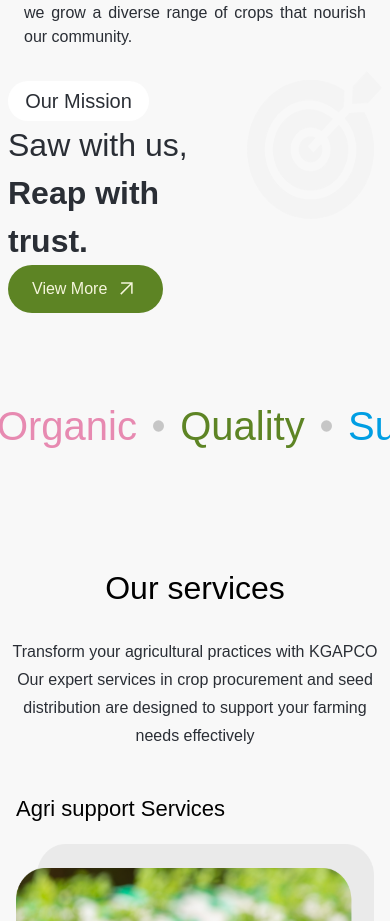
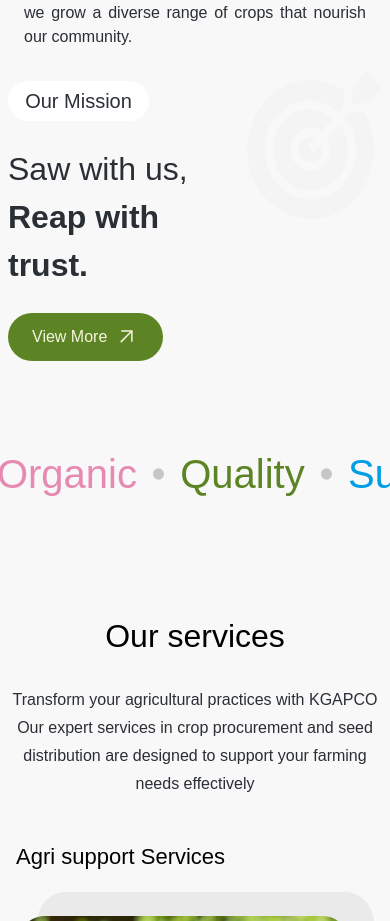
Before and after one commit to Vaishak2/Kerala_Agricultural_Producer_Firm, a React (Create React App) app: page / in a window 390 px wide. Shown: the part 2420-3341 px from the top of the page. Built offline with nearby package versions, Linux system fonts and the light colour scheme.

Commit message:
home page about resp

```diff
--- a/src/Components/HomeComponents/AboutUsHome/AboutUsHome.js
+++ b/src/Components/HomeComponents/AboutUsHome/AboutUsHome.js
@@ -7,7 +7,7 @@ import { Link } from 'react-router-dom'
 function AboutUsHome() {
   return (
 
-    <div className="sm:w-[1347px] sm:mt-[104px] mt-[72px] sm:ml-4 mx-2 sm:flex sm:mx-auto ">
+    <div className="sm:w-[1347px] sm:mt-[104px] mt-[72px] sm:ml-4 mx-2 sm:flex sm:px-8 ">
       <div className="">
         <img
           src={greenImage}
@@ -34,13 +34,13 @@ function AboutUsHome() {
               <span className="flex items-center justify-center   bg-[#FFFFFF] text-[#2A2E35] text-[20px] font-medium sm:w-[155px] w-[141px] h-[40px] rounded-[40px]">
                 Our Mission
               </span>
-              <h3 className="sm:mt-[24px] text-start font-light text-[#2A2E35] sm:text-5xl text-[32px]">
+              <h3 className="sm:mt-[24px] mt-[24px] text-start font-light text-[#2A2E35] sm:text-5xl text-[32px]">
                   Saw with us, <br />
                 <span className="sm:text-5xl text-[32px] sm:font-normal font-semibold">Reap with trust.</span>
 
               </h3>
             </div>
-            <div className='sm:mt-[56px]'>
+            <div className='sm:mt-[56px] mt-[24px]'>
              <Link to='/aboutUs'>
                 <button className=" bg-[#5D8424] text-[#F5F5DC] font-normal text-[16px] sm:h-[56px] sm:w-[200px] rounded-[48px] sm:py-4 py-3 px-6  sm:px-12">
                   View More
```
